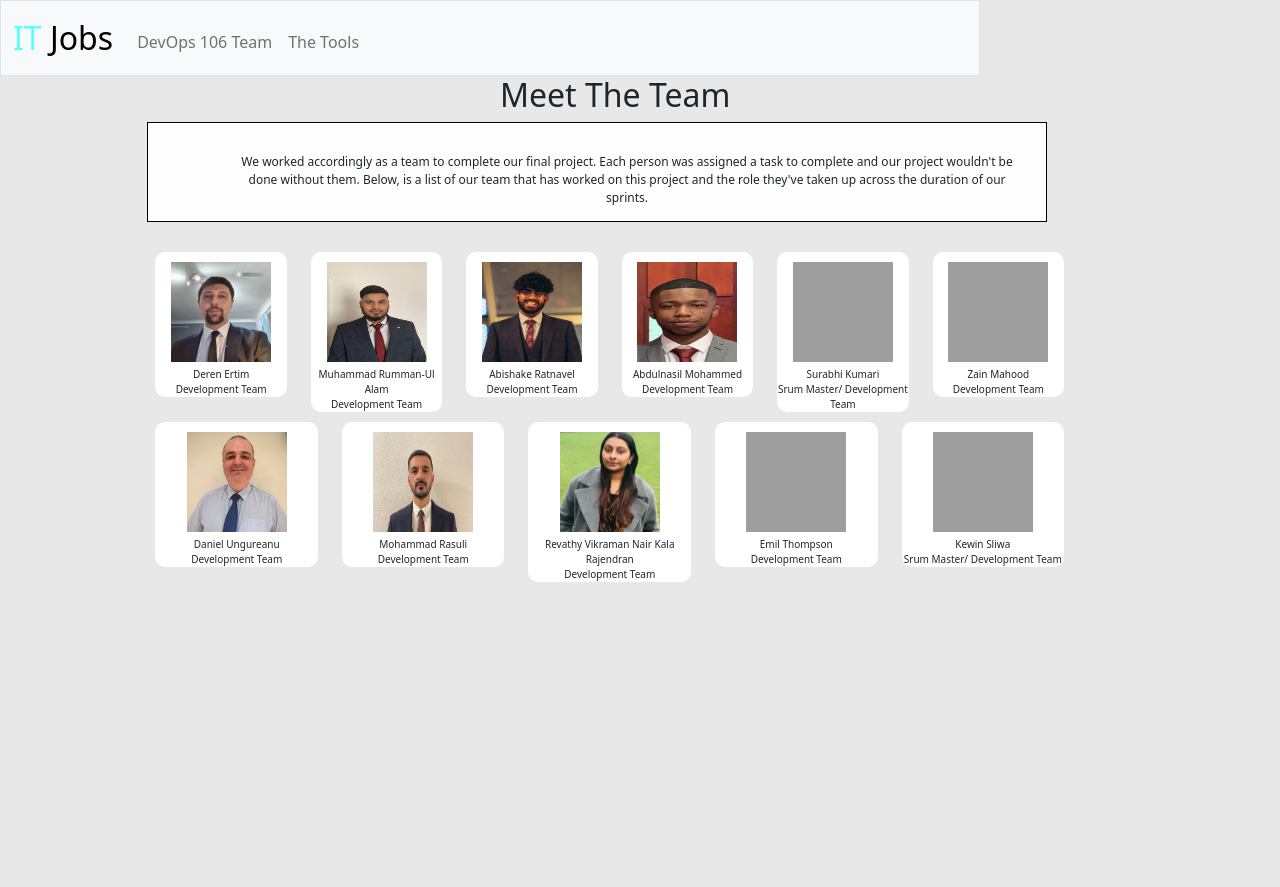
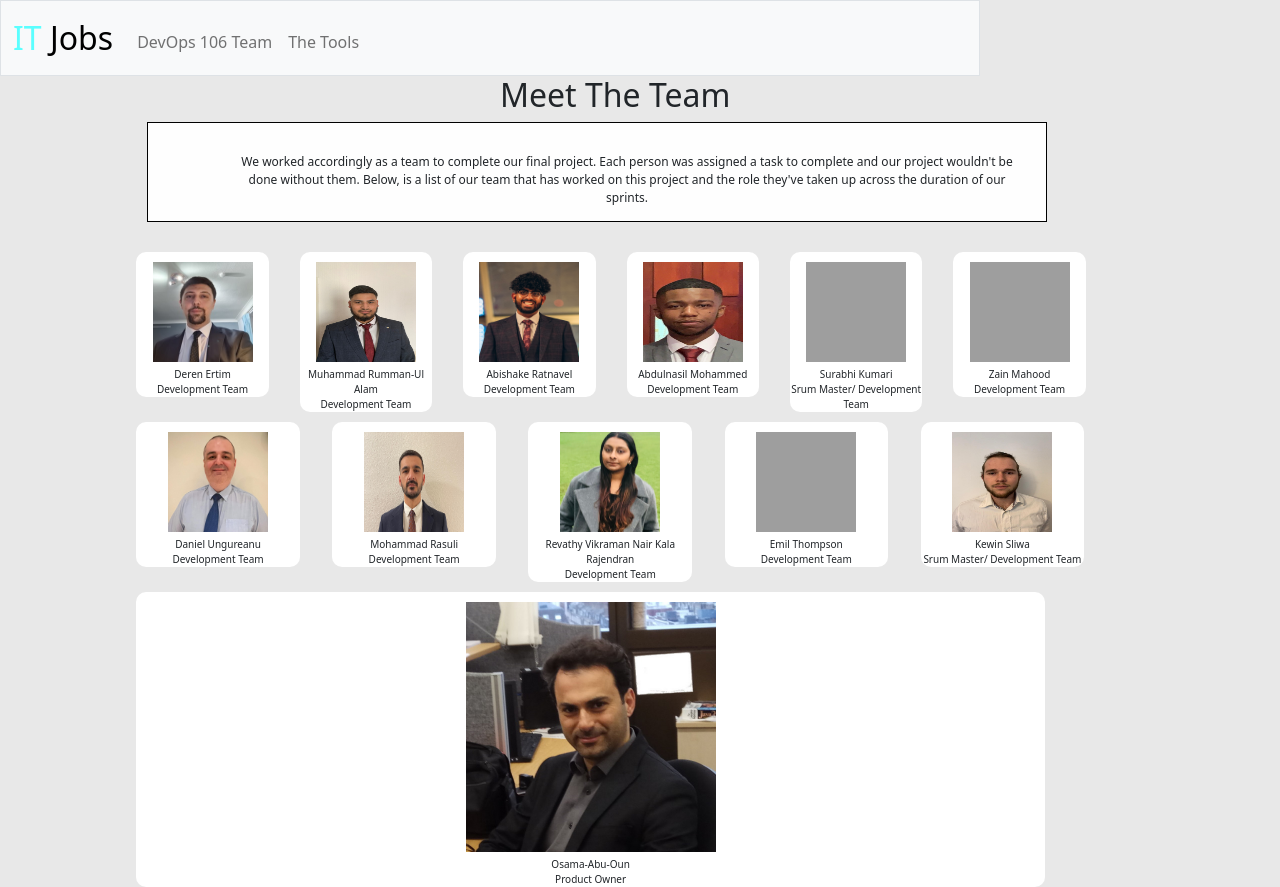
Before and after one commit to d-ungureanu/devops106_ItJobsWatch, a Python web app: template templates/team.html in a window 1280 px wide. Before the commit the page ends 582 px from the top, so only its background shows below. Run offline with Jinja, Linux system fonts and the light colour scheme; the template is opened without the code that fills it, so the values that code supplies are empty; grey boxes are pictures that could not be loaded.

Commit message:
altered layout

```diff
--- a/static/styles.css
+++ b/static/styles.css
@@ -61,9 +61,8 @@ nav .navbar-brand .black
 .indiv-background{
   background-color: #ffffff;
   border-radius: 10px;
-  width: 100%;
+  width: 95%;
   text-align: center;
-  float: center;
   margin-top: 10px;
   font-size: 10px;
 
@@ -71,9 +70,9 @@ nav .navbar-brand .black
 .spacing1 {
   margin-top: 20px;
   display:inline-table;
-  margin-left: 15%;
+  margin-left: 13%;
   margin-right: 10%;
-  width: 95%;
+  width: 100%;
 
 }
 
--- a/templates/team.html
+++ b/templates/team.html
@@ -133,7 +133,7 @@
     <div class="col">
       <div class="indiv-background">
         <div class="photo">
-      <img src = "{{ url_for('static',filename= 'img/.jpg')}}" width="100" height="100" alt="Kevin Sliwa">
+      <img src = "{{ url_for('static',filename= 'img/kewin.jpg')}}" width="100" height="100" alt="Kevin Sliwa">
       </div>
       <br>
       Kewin Sliwa <br>
@@ -141,7 +141,16 @@
       </div>
     </div>
   </div>
-
+      <div class="indiv-background">
+        <div class="photo">
+      <img src = "{{ url_for('static',filename= 'img/Osama-Abu-Oun.jpg')}}" width="250" height="250" alt="Osama-Abu-Oun">
+      </div>
+      <br>
+      Osama-Abu-Oun <br>
+      Product Owner
+      </div>
+    </div>
+  </div>
 
 
 
```
